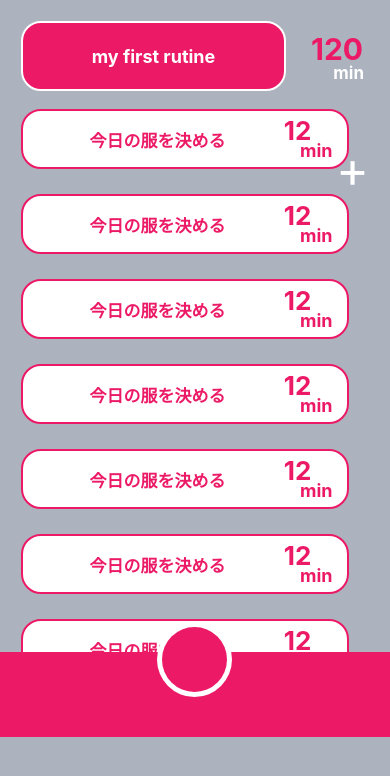
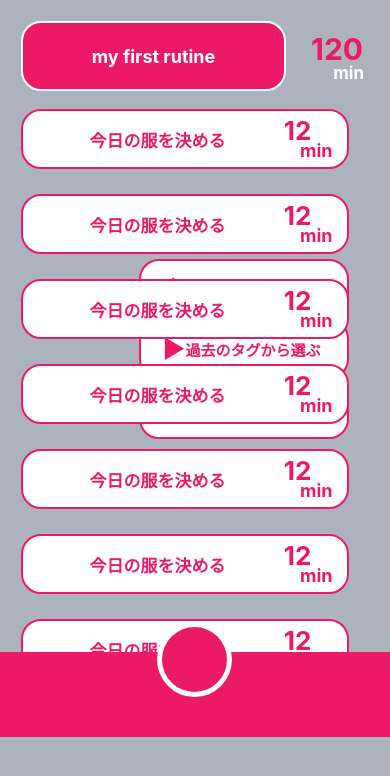
Before and after one commit to daikinetic/Mone, a React Native app: screen / in a window 390 px wide. Shown: the top 776 px of the page. Built offline with nearby package versions, Linux system fonts and the light colour scheme.

Commit message:
Update TagOptionScreen

```diff
--- a/App.jsx
+++ b/App.jsx
@@ -3,9 +3,10 @@ import { StyleSheet, Text, View } from 'react-native';
 
 import TagMainScreen from './src/screens/TagMainScreen';
 import TagEditScreen from './src/screens/TagEditScreen';
+import TagOptionScreen from './src/screens/TagOptionScreen';
 
 export default function App() {
   return (
-    <TagEditScreen />
+    <TagOptionScreen />
   );
 }
--- a/src/screens/TagOptionScreen.jsx
+++ b/src/screens/TagOptionScreen.jsx
@@ -1,10 +1,200 @@
 import React from "react";
 import { View, StyleSheet, Text } from "react-native";
 
-export default function TagOptionScreen () {
+import DefaultTag from "../components/DefaultTag";
+import TagHeader from "../components/TagHeader";
+
+export default function TagOptionScreen() {
     return (
-        <View>
-            <Text></Text>
+        <View style={styles.container}>
+            <View style={styles.tagArea}>
+                <TagHeader />
+                <View style={styles.tagBody}>
+                    <DefaultTag />
+                    <DefaultTag />
+                    <View style={styles.optionsContainer}>
+                        <View style={styles.optionTyping}>
+                            <View style={styles.optionsArrow}>
+                                <Text style={styles.optionsArrowIcon}>▶</Text>
+                            </View>
+                            <View style={styles.optionTypingBox}>
+                                <Text style={styles.optionTypingText}>そのまま入力する</Text>
+                            </View>
+                        </View>
+                        <View style={styles.optionPast}>
+                            <View style={styles.optionsArrow}>
+                                <Text style={styles.optionsArrowIcon}>▶</Text>
+                            </View>
+                            <View style={styles.optionPastBox}>
+                                <Text style={styles.optionPastText}>過去のタグから選ぶ</Text>
+                            </View>
+                        </View>
+                        <View style={styles.optionDelete}>
+                            <View style={styles.optionsArrow}>
+                                <Text style={styles.optionsArrowIcon}>▶</Text>
+                            </View>
+                            <View style={styles.optionDeleteBox}>
+                                <Text style={styles.optionDeleteText}>このタグを消去する</Text>
+                            </View>
+                        </View>
+                    </View>
+                    <DefaultTag />
+                    <DefaultTag />
+                    <DefaultTag />
+                    <DefaultTag />
+                    <DefaultTag />
+                </View>
+            </View>
+            <View style={styles.tagFooter}>
+                <View style={styles.homeButton}>
+
+                </View>
+                <View style={styles.editButton}>
+
+                </View>
+            </View>
+            <View style={styles.resumeButton}>
+                <View style={styles.whiteCircle}>
+
+                </View>
+                <View style={styles.redCircle}>
+
+                </View>
+                <View style={styles.rightTriangle}>
+
+                </View>
+            </View>
         </View>
     );
 }
+
+const styles = StyleSheet.create({
+    container: {
+        flex: 1,
+        backgroundColor: '#acb3bf',
+    },
+    tagArea: {
+        margin: 1,
+        padding: 20,
+        height: 650,
+    },
+    tagBody: {
+        height: 565,
+        marginTop: 18,
+    },
+    optionsContainer: {
+        position: "absolute",
+        right: 0,
+        top: 150,
+        flexDirection: "column",
+        elevation:3,
+        width:230,
+    },
+    optionTyping: {
+        flexDirection: "row",
+        height: 60,
+        marginRight: 20,
+        paddingVertical: 8,
+        paddingLeft: 10,
+        paddingRight: 15,
+        borderWidth: 2.3,
+        borderRadius: 20,
+        borderColor: "#EC1A66",
+        backgroundColor: "#ffffff",
+        alignItems:"center",
+        justifyContent:"center",
+        elevation:3,
+    },
+    optionTypingBox: {
+        elevation:3,
+    },
+    optionTypingText: {
+        color: "#EC1A66",
+        fontWeight:"bold",
+        fontSize:15,
+        elevation:3,
+    },
+    optionPast: {
+        flexDirection: "row",
+        height: 60,
+        marginRight: 20,
+        paddingVertical: 8,
+        paddingLeft: 10,
+        paddingRight: 15,
+        borderWidth: 2.3,
+        borderRadius: 20,
+        borderColor: "#EC1A66",
+        backgroundColor: "#ffffff",
+        alignItems:"center",
+        justifyContent:"center",
+        elevation:3,
+    },
+    optionPastBox: {
+        elevation:3,
+    },
+    optionPastText: {
+        color: "#EC1A66",
+        fontWeight:"bold",
+        fontSize:15,
+        elevation:3,
+    },
+    optionDelete: {
+        flexDirection: "row",
+        height: 60,
+        marginRight: 20,
+        paddingVertical: 8,
+        paddingLeft: 10,
+        paddingRight: 15,
+        borderWidth: 2.3,
+        borderRadius: 20,
+        borderColor: "#EC1A66",
+        backgroundColor: "#ffffff",
+        alignItems:"center",
+        justifyContent:"center",
+        elevation:3,
+    },
+    optionDeleteBox: {
+        elevation:3,
+    },
+    optionDeleteText: {
+        color: "#EC1A66",
+        fontWeight:"bold",
+        fontSize:15,
+        elevation:3,
+    },
+    optionsArrow: {
+        justifyContent:"center",
+        elevation:3,
+    },
+    optionsArrowIcon: {
+        color: "#EC1A66",
+        fontSize:25,
+        elevation:3,
+    },
+    tagFooter: {
+        height: 85,
+        backgroundColor: "#EC1A66",
+    },
+    whiteCircle: {
+        width: 75,
+        height: 75,
+        backgroundColor: "#ffffff",
+        borderRadius: 37.5,
+        elevation: 1.5,
+        position: "absolute",
+        bottom: 40,
+        left: 157,
+        marginHorizontal: "auto"
+    },
+    redCircle: {
+        width: 65,
+        height: 65,
+        backgroundColor: "#EC1A66",
+        borderRadius: 32.5,
+        elevation: 1.6,
+        position: "absolute",
+        bottom: 45,
+        left: 162,
+        marginHorizontal: "auto"
+    }
+})
```
